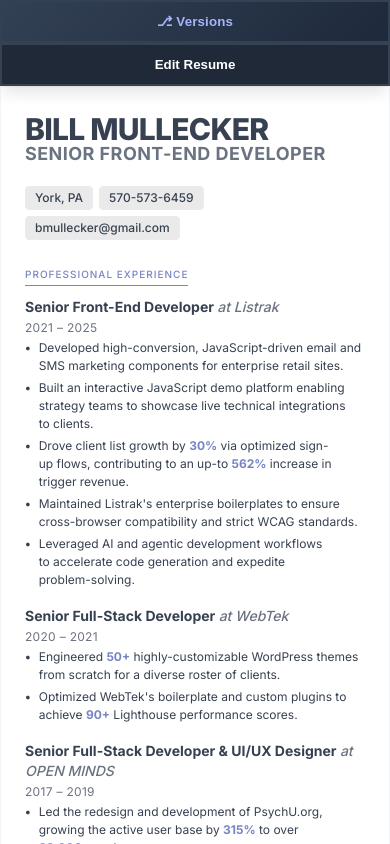
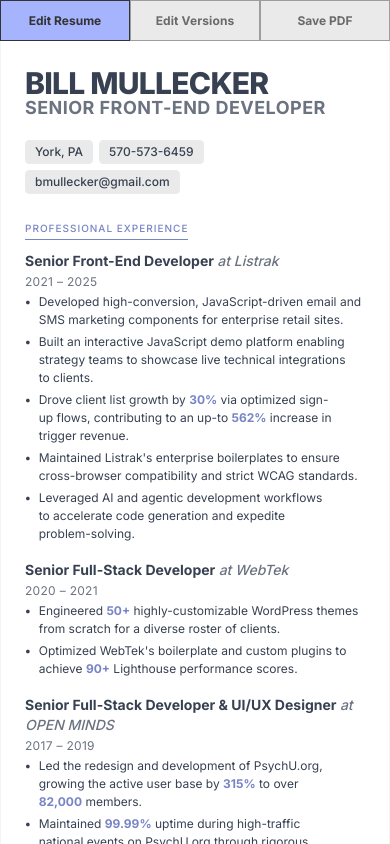
Before and after one commit to bmullecker/mullecker_resume-v1, a React (Vite) app in the folder resume/: page / in a window 390 px wide. Shown: the top 844 px of the page. Built offline with nearby package versions, Linux system fonts and the light colour scheme.

Commit message:
Cleaned up multiple responsive woes, changed PDF save function to save directly instead of print-to-pdf

```diff
--- a/resume/package.json
+++ b/resume/package.json
@@ -10,11 +10,15 @@
     "preview": "vite preview"
   },
   "dependencies": {
+    "html2canvas": "^1.4.1",
+    "html2pdf.js": "^0.14.0",
+    "jspdf": "^4.2.1",
     "react": "^19.2.4",
     "react-dom": "^19.2.4"
   },
   "devDependencies": {
     "@eslint/js": "^9.39.4",
+    "@types/html2pdf.js": "^0.10.0",
     "@types/node": "^24.12.0",
     "@types/react": "^19.2.14",
     "@types/react-dom": "^19.2.3",
--- a/resume/src/App.tsx
+++ b/resume/src/App.tsx
@@ -9,6 +9,9 @@
 import { resumeData } from './data';
 import type { ResumeData, VersionsStore, ResumeVersion } from './data';
 
+import html2canvas from 'html2canvas';
+import { jsPDF } from 'jspdf';
+
 const initialStore: VersionsStore = {
   activeId: 'v1',
   versions: [{ id: 'v1', name: 'Default', createdAt: new Date().toISOString(), data: resumeData }],
@@ -19,7 +22,7 @@
   const [store, setStore] = useState<VersionsStore>(initialStore);
   const [sidebarOpen, setSidebarOpen] = useState(false);
   const [versionsOpen, setVersionsOpen] = useState(false);
-  // const [loaded, setLoaded] = useState(false);
+  const [isPdfGenerating, setIsPdfGenerating] = useState(false);
 
   useEffect(() => {
     const savedData = localStorage.getItem('resume-store');
@@ -28,12 +31,10 @@
         const parsedStore = JSON.parse(savedData);
         setStore(parsedStore);
 
-        // Find the active version inside the saved store
         const activeVersion = parsedStore.versions.find(
           (v: ResumeVersion) => v.id === parsedStore.activeId
         );
 
-        // If we found the active version, update the displayed data
         if (activeVersion) {
           setData(activeVersion.data);
         }
@@ -42,10 +43,9 @@
       }
     }
   }, []);
-  // Keep the active version's data in sync as the user edits
+
   const handleDataChange = useCallback((newData: ResumeData) => {
     setData(newData);
-    // Correct syntax: (prev: VersionsStore)
     setStore((prev: VersionsStore) => ({
       ...prev,
       versions: prev.versions.map(v =>
@@ -63,26 +63,80 @@
     window.print();
   };
 
-  // if (!loaded) return null;
+  const handleSavePdf = async (e: React.MouseEvent) => {
+    e.stopPropagation();
+    setIsPdfGenerating(true);
+
+    const element = document.getElementById('resume-content');
+    if (!element) {
+      setIsPdfGenerating(false);
+      return;
+    }
+
+    try {
+      // Temporarily hide shadow and border for clean print
+      const originalShadow = element.style.boxShadow;
+      const originalBorder = element.style.border;
+      element.style.boxShadow = 'none';
+      element.style.border = 'none';
+
+      const canvas = await html2canvas(element, { scale: 2, windowWidth: 816 });
+
+      // Restore styles
+      element.style.boxShadow = originalShadow;
+      element.style.border = originalBorder;
+
+      const imgData = canvas.toDataURL('image/jpeg', 0.98);
+      const pdf = new jsPDF({ unit: 'in', format: 'letter', orientation: 'portrait' });
+
+      const pdfWidth = 8.5;
+      const pdfHeight = 11;
+
+      // Calculate scaled height to maintain aspect ratio
+      const imgProps = pdf.getImageProperties(imgData);
+      let finalWidth = pdfWidth;
+      let finalHeight = (imgProps.height * pdfWidth) / imgProps.width;
+
+      // If the content is slightly taller than 11 inches, scale it down to force 1 page
+      if (finalHeight > pdfHeight) {
+        finalHeight = pdfHeight;
+        finalWidth = (imgProps.width * pdfHeight) / imgProps.height;
+      }
+
+      // Center horizontally if scaled down by height
+      const xOffset = (pdfWidth - finalWidth) / 2;
+
+      pdf.addImage(imgData, 'JPEG', xOffset, 0, finalWidth, finalHeight);
+      pdf.save('resume.pdf');
+    } catch (err) {
+      console.error("Failed to generate PDF", err);
+    } finally {
+      setIsPdfGenerating(false);
+    }
+  };
 
   return (
     <div className="app-container">
       <div className="action-toolbar">
         <Jazzify />
         <button
-          onClick={() => setVersionsOpen(true)}
-          className="btn-versions-toggle"
-        >
-          ⎇ Versions
-        </button>
-        <button
           onClick={() => setSidebarOpen(true)}
           className="btn-edit-toggle"
         >
           Edit Resume
         </button>
+        <button
+          onClick={() => setVersionsOpen(true)}
+          className="btn-versions-toggle"
+        >
+          Edit Versions
+        </button>
+
         <button onClick={handlePrint} className="btn-print">
           Print Resume
+        </button>
+        <button onClick={handleSavePdf} className="btn-pdf" disabled={isPdfGenerating}>
+          {isPdfGenerating ? 'Generating...' : 'Save PDF'}
         </button>
       </div>
 
--- a/resume/src/index.css
+++ b/resume/src/index.css
@@ -234,7 +234,8 @@
   }
 } */
 
-.btn-print {
+.btn-print,
+.btn-pdf {
   background-color: #000000;
   color: #ffffff;
   padding: 12px 24px;
@@ -247,13 +248,38 @@
   transition: all 0.15s cubic-bezier(0.4, 0, 0.2, 1);
 }
 
-.btn-print:hover {
-  background-color: #1f2937;
-}
-
-.btn-print:active {
-  transform: scale(0.95);
-}
+.action-toolbar button {
+  background-color: #EAEAEA;
+  color: #6a6a6a;
+  border: 1px solid #9d9d9d;
+  transition: 0.4s all;
+  box-shadow: none;
+}
+
+.action-toolbar button:hover {
+  background-color: #a5b4fc;
+  border: 1px solid #333;
+  color: #333;
+}
+
+.btn-print {
+  display: none !important;
+}
+
+.action-toolbar button {
+  font-family: 'Inter', arial, sans-serif;
+}
+
+/* Hide Print on mobile, Hide PDF on Desktop */
+/* @media (max-width: 639px) {
+
+}
+
+@media (min-width: 640px) {
+  .btn-pdf {
+    display: none !important;
+  }
+} */
 
 .resume-wrapper {
   max-width: 816px;
@@ -925,7 +951,7 @@
   backdrop-filter: blur(16px);
   -webkit-backdrop-filter: blur(16px);
   border-left: 1px solid rgba(255, 255, 255, 0.1);
-  box-shadow: -10px 0 40px rgba(0, 0, 0, 0.5);
+  /* box-shadow: -10px 0 40px rgba(0, 0, 0, 0.5); */
   z-index: 9000;
   display: flex;
   flex-direction: column;
@@ -1020,7 +1046,8 @@
   border: 1px solid rgba(255, 255, 255, 0.06);
   border-radius: 8px;
   background: rgba(255, 255, 255, 0.02);
-  overflow: clip; /* Replaces hidden to allow sticky children to stick to ancestor scrollport */
+  overflow: clip;
+  /* Replaces hidden to allow sticky children to stick to ancestor scrollport */
   transition: border-color 0.15s;
   min-height: 50px;
   flex-shrink: 0;
@@ -1033,7 +1060,8 @@
 .editor-section-header {
   width: 100%;
   padding: 14px 18px;
-  background: rgb(24, 26, 32); /* Solid background to completely hide scrolling content */
+  background: rgb(24, 26, 32);
+  /* Solid background to completely hide scrolling content */
   border: none;
   border-bottom: 1px solid rgba(255, 255, 255, 0.05);
   color: #ffffff;
@@ -1047,7 +1075,8 @@
   cursor: pointer;
   transition: background-color 0.15s;
   position: sticky;
-  top: -24px; /* Offset by the container's 24px padding to stick to the absolute top edge */
+  top: -24px;
+  /* Offset by the container's 24px padding to stick to the absolute top edge */
   z-index: 10;
 }
 
@@ -1197,21 +1226,21 @@
 }
 
 .btn-edit-toggle {
-  background-color: #1f2937;
-  color: #ffffff;
+  background-color: #333;
+  color: #a5b4fc;
   padding: 12px 24px;
   border-radius: 9999px;
   font-weight: 700;
-  border: 2px solid #374151;
+  border: 2px solid #333;
   cursor: pointer;
   transition: all 0.15s cubic-bezier(0.4, 0, 0.2, 1);
   box-shadow: 0 10px 15px -3px rgba(0, 0, 0, 0.1);
 }
 
-.btn-edit-toggle:hover {
+/* .btn-edit-toggle:hover {
   background-color: #374151;
   border-color: #4b5563;
-}
+} */
 
 .btn-edit-toggle:active {
   transform: scale(0.95);
@@ -1311,23 +1340,24 @@
    ========================================================================= */
 
 .btn-versions-toggle {
-  background: linear-gradient(135deg, #1e293b 0%, #0f172a 100%);
-  color: #a5b4fc;
+  background: #a5b4fc;
+  color: #333;
   padding: 12px 24px;
   border-radius: 9999px;
   font-weight: 700;
-  border: 2px solid #334155;
+  border: 2px solid #a5b4fc;
   cursor: pointer;
   transition: all 0.15s cubic-bezier(0.4, 0, 0.2, 1);
   box-shadow: 0 10px 15px -3px rgba(0, 0, 0, 0.2);
   letter-spacing: 0.01em;
-}
-
-.btn-versions-toggle:hover {
+  font-family: 'Inter', arial, sans-serif;
+}
+
+/* .btn-versions-toggle:hover {
   background: linear-gradient(135deg, #334155 0%, #1e293b 100%);
-  border-color: #6366f1;
-  color: #c7d2fe;
-}
+   border-color: #6366f1;
+color: #c7d2fe;
+} */
 
 .btn-versions-toggle:active {
   transform: scale(0.95);
@@ -1742,20 +1772,23 @@
   }
 
   .action-toolbar {
-    position: relative;
+    position: fixed;
+    width: 100%;
     top: 0;
     right: 0;
     gap: 0;
-    flex-direction: column;
+    flex-direction: row;
   }
 
   .action-toolbar button {
     border-radius: 0;
     margin: 0;
+    flex: 1;
+    font-size: 12px;
   }
 
   .app-container {
-    padding-top: 0px;
+    padding-top: 40px;
     padding-bottom: 0px;
   }
 
```
Also changed, not shown: 1 other file (tests, documents, lock files or other folders).
